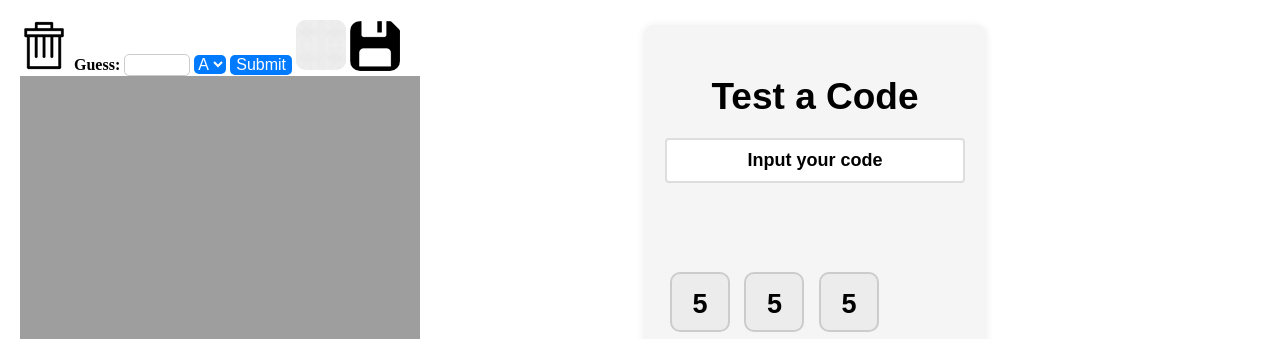
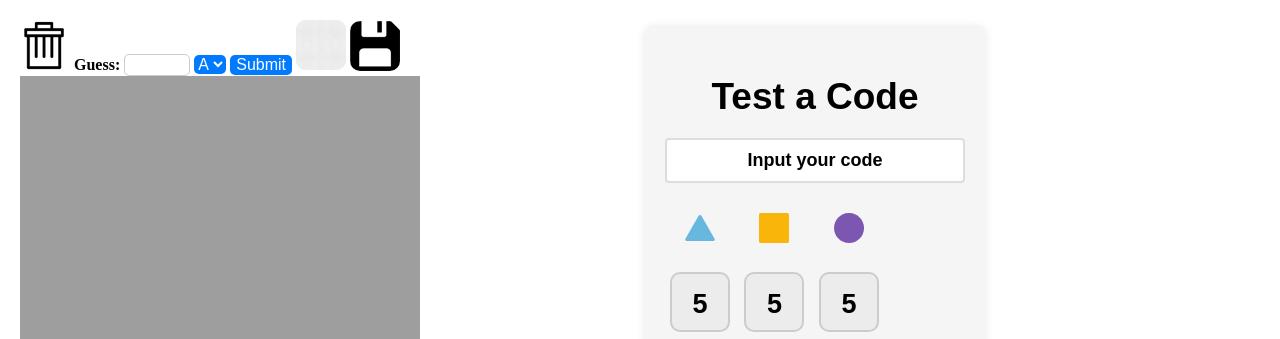
Before and after one commit to KIZILANDO/Turing-Machine-Game-Online, a website: page index.html in a window 1280 px wide. Shown: the top 339 px of the page. Drawn offline with Linux system fonts and the light colour scheme; the site is published under a folder, as on GitHub Pages, so addresses that start at the root find nothing; no server answers.

Commit message:
fix images

```diff
--- a/popup.css
+++ b/popup.css
@@ -414,7 +414,7 @@ div.mainTab.pageInputCode {
     background: #ffffff;
     }
     .footer .backlink{
-    background-image: url("/img/other/larrow.png");
+    background-image: url("img/other/larrow.png");
     background-repeat: no-repeat;
     background-size: 15px;
     background-position: left;
@@ -537,15 +537,15 @@ div.mainTab.pageInputCode {
 }
 
 .blueTriangle {
-    background-image: url("/img/other/ico_bluetriangle.svg");
+    background-image: url("img/other/ico_bluetriangle.svg");
 }
 
 .yellowSquare {
-    background-image: url("/img/other/ico_yellowsquare.svg");
+    background-image: url("img/other/ico_yellowsquare.svg");
 }
 
 .purpleCircle {
-    background-image: url("/img/other/ico_purplecircle.svg");
+    background-image: url("img/other/ico_purplecircle.svg");
 }
 
 /* Style pour le bouton VERIFY */
```
